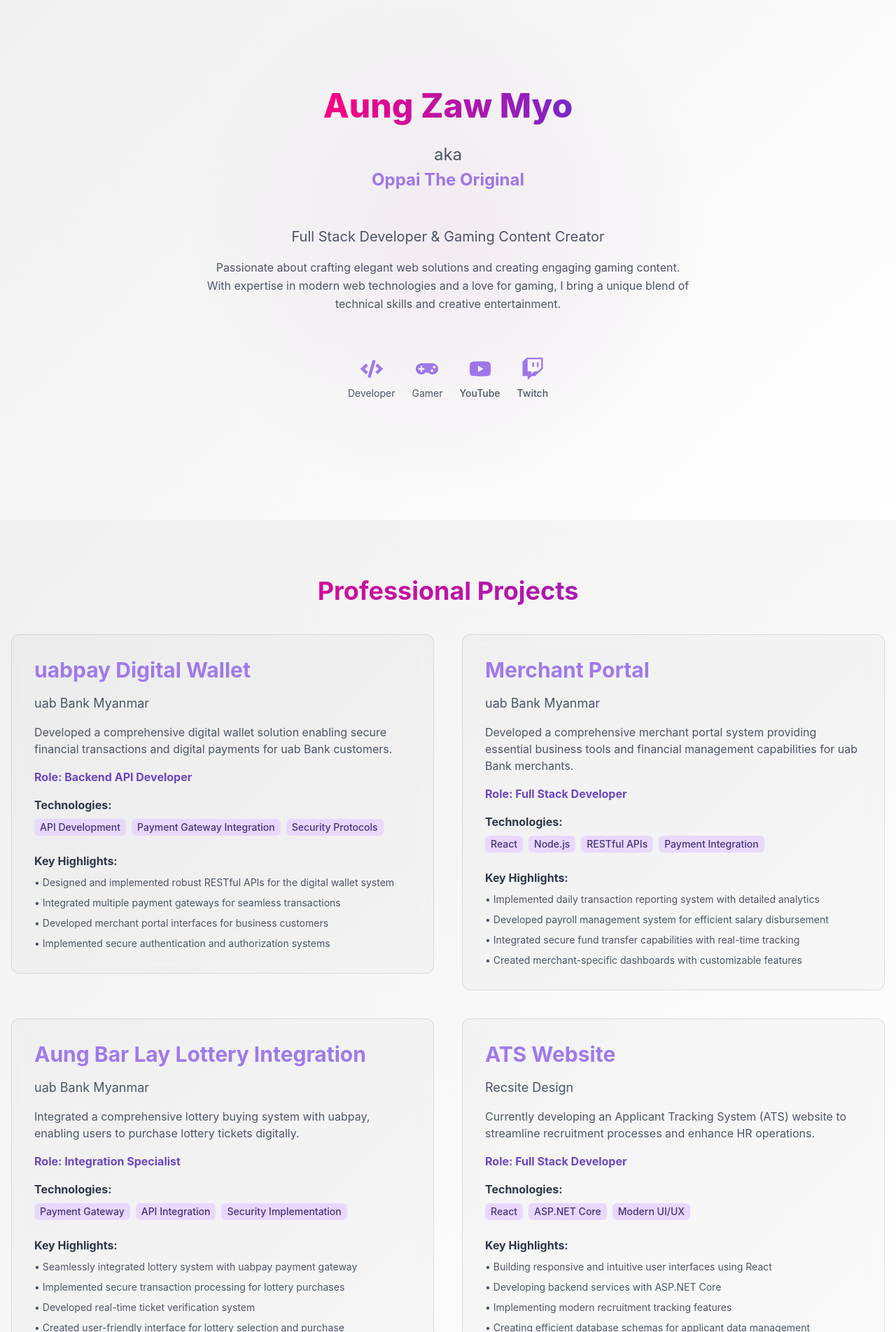
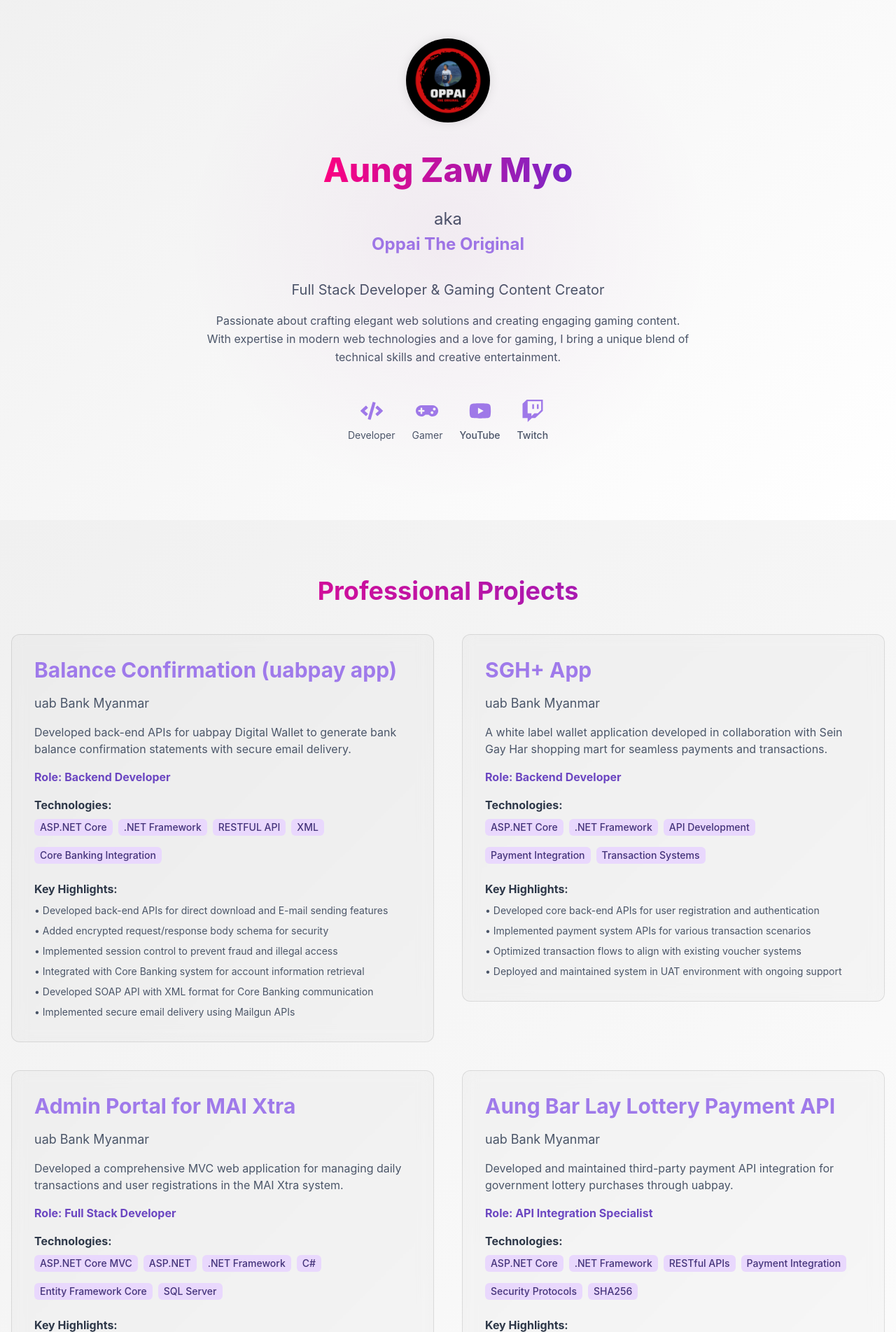
Before and after one commit to AungZawMyo97/new_portfolio, a React (Vite) app: page / in a window 1280 px wide. Shown: the part 57-1960 px from the top of the page at 70% size. Built offline with nearby package versions, Linux system fonts and the light colour scheme.

Commit message:
added logo and projects

```diff
--- a/src/components/Hero.jsx
+++ b/src/components/Hero.jsx
@@ -1,6 +1,7 @@
 import { motion } from 'framer-motion';
-import { Box, Container, Heading, Text, VStack, HStack, Icon, useColorMode } from '@chakra-ui/react';
+import { Box, Container, Heading, Text, VStack, HStack, Icon, useColorMode, Image } from '@chakra-ui/react';
 import { FaTwitch, FaYoutube, FaCode, FaGamepad } from 'react-icons/fa';
+import personalLogo from '../assets/personal_logo.png';
 
 const Hero = () => {
   const { colorMode } = useColorMode();
@@ -31,7 +32,42 @@
       overflow="hidden"
     >
       <Container maxW="container.lg" px={4} textAlign="center">
-        <VStack spacing={12} align="center" textAlign="center">
+        <VStack spacing={8} align="center" textAlign="center">
+          <motion.div
+            initial={{ scale: 0, rotate: -180 }}
+            animate={{
+              scale: 1,
+              rotate: 0,
+              y: [0, -10, 0]
+            }}
+            transition={{
+              duration: 1,
+              type: "spring",
+              stiffness: 260,
+              damping: 20,
+              y: {
+                duration: 2,
+                repeat: Infinity,
+                ease: "easeInOut"
+              }
+            }}
+          >
+            <Image
+              src={personalLogo}
+              alt="Personal Logo"
+              width="120px"
+              height="120px"
+              objectFit="contain"
+              borderRadius="full"
+              boxShadow={colorMode === 'dark' ? '0 0 15px rgba(255, 255, 255, 0.2)' : '0 0 15px rgba(0, 0, 0, 0.1)'}
+              filter={colorMode === 'dark' ? 'brightness(1)' : 'brightness(0.9)'}
+              transition="all 0.3s ease-in-out"
+              _hover={{
+                transform: 'scale(1.05)',
+                boxShadow: colorMode === 'dark' ? '0 0 20px rgba(255, 255, 255, 0.3)' : '0 0 20px rgba(0, 0, 0, 0.15)'
+              }}
+            />
+          </motion.div>
           <motion.div
             initial={{ y: 50, opacity: 0 }}
             animate={{ y: 0, opacity: 1 }}
--- a/src/components/Projects.jsx
+++ b/src/components/Projects.jsx
@@ -5,55 +5,87 @@
   const { colorMode } = useColorMode();
   const projects = [
     {
-      title: 'uabpay Digital Wallet',
+      title: 'Balance Confirmation (uabpay app)',
       company: 'uab Bank Myanmar',
-      description: 'Developed a comprehensive digital wallet solution enabling secure financial transactions and digital payments for uab Bank customers.',
-      role: 'Backend API Developer',
-      technologies: ['API Development', 'Payment Gateway Integration', 'Security Protocols'],
+      description: 'Developed back-end APIs for uabpay Digital Wallet to generate bank balance confirmation statements with secure email delivery.',
+      role: 'Backend Developer',
+      technologies: ['ASP.NET Core', '.NET Framework', 'RESTFUL API', 'XML', 'Core Banking Integration'],
       highlights: [
-        'Designed and implemented robust RESTful APIs for the digital wallet system',
-        'Integrated multiple payment gateways for seamless transactions',
-        'Developed merchant portal interfaces for business customers',
-        'Implemented secure authentication and authorization systems'
+        'Developed back-end APIs for direct download and E-mail sending features',
+        'Added encrypted request/response body schema for security',
+        'Implemented session control to prevent fraud and illegal access',
+        'Integrated with Core Banking system for account information retrieval',
+        'Developed SOAP API with XML format for Core Banking communication',
+        'Implemented secure email delivery using Mailgun APIs'
       ]
     },
     {
-      title: 'Merchant Portal',
+      title: 'SGH+ App',
       company: 'uab Bank Myanmar',
-      description: 'Developed a comprehensive merchant portal system providing essential business tools and financial management capabilities for uab Bank merchants.',
-      role: 'Full Stack Developer',
-      technologies: ['React', 'Node.js', 'RESTful APIs', 'Payment Integration'],
+      description: 'A white label wallet application developed in collaboration with Sein Gay Har shopping mart for seamless payments and transactions.',
+      role: 'Backend Developer',
+      technologies: ['ASP.NET Core', '.NET Framework', 'API Development', 'Payment Integration', 'Transaction Systems'],
       highlights: [
-        'Implemented daily transaction reporting system with detailed analytics',
-        'Developed payroll management system for efficient salary disbursement',
-        'Integrated secure fund transfer capabilities with real-time tracking',
-        'Created merchant-specific dashboards with customizable features'
+        'Developed core back-end APIs for user registration and authentication',
+        'Implemented payment system APIs for various transaction scenarios',
+        'Optimized transaction flows to align with existing voucher systems',
+        'Deployed and maintained system in UAT environment with ongoing support'
       ]
     },
     {
-      title: 'Aung Bar Lay Lottery Integration',
+      title: 'Admin Portal for MAI Xtra',
       company: 'uab Bank Myanmar',
-      description: 'Integrated a comprehensive lottery buying system with uabpay, enabling users to purchase lottery tickets digitally.',
-      role: 'Integration Specialist',
-      technologies: ['Payment Gateway', 'API Integration', 'Security Implementation'],
+      description: 'Developed a comprehensive MVC web application for managing daily transactions and user registrations in the MAI Xtra system.',
+      role: 'Full Stack Developer',
+      technologies: ['ASP.NET Core MVC', 'ASP.NET', '.NET Framework', 'C#', 'Entity Framework Core', 'SQL Server'],
       highlights: [
-        'Seamlessly integrated lottery system with uabpay payment gateway',
-        'Implemented secure transaction processing for lottery purchases',
-        'Developed real-time ticket verification system',
-        'Created user-friendly interface for lottery selection and purchase'
+        'Designed and implemented intuitive admin interface for transaction monitoring',
+        'Created efficient database schema ensuring scalability and maintainability',
+        'Implemented clean MVC architecture with modular design patterns',
+        'Developed CRUD operations for entity management',
+        'Integrated role-based access control for secure feature access'
       ]
     },
     {
-      title: 'ATS Website',
-      company: 'Recsite Design',
-      description: 'Currently developing an Applicant Tracking System (ATS) website to streamline recruitment processes and enhance HR operations.',
-      role: 'Full Stack Developer',
-      technologies: ['React', 'ASP.NET Core', 'Modern UI/UX'],
+      title: 'Aung Bar Lay Lottery Payment API',
+      company: 'uab Bank Myanmar',
+      description: 'Developed and maintained third-party payment API integration for government lottery purchases through uabpay.',
+      role: 'API Integration Specialist',
+      technologies: ['ASP.NET Core', '.NET Framework', 'RESTful APIs', 'Payment Integration', 'Security Protocols', 'SHA256'],
       highlights: [
-        'Building responsive and intuitive user interfaces using React',
-        'Developing backend services with ASP.NET Core',
-        'Implementing modern recruitment tracking features',
-        'Creating efficient database schemas for applicant data management'
+        'Integrated third-party payment API for secure lottery purchases',
+        'Implemented mobile app endpoints for payment processing',
+        'Ensured compliance with security standards for sensitive data',
+        'Implemented secure hash calculations using SHA256',
+        'Created comprehensive API documentation and guidelines'
+      ]
+    },
+    {
+      title: 'uabpay Merchant Portal',
+      company: 'uab Bank Myanmar',
+      description: 'Led the development of a comprehensive merchant portal web application for digital wallet payment services.',
+      role: 'Lead Developer',
+      technologies: ['ASP.NET Core MVC', 'ASP.NET', '.NET Framework', 'Web Development', 'Payment Systems', 'User Management', 'Security'],
+      highlights: [
+        'Developed core features including transaction monitoring and fund transfers',
+        'Implemented secure authentication and authorization systems',
+        'Created APIs for transaction processing and balance checking',
+        'Developed automated payroll system for merchant employees',
+        'Implemented user management with role-based access control'
+      ]
+    },
+    {
+      title: 'uabpay WinGold Campaign APIs',
+      company: 'uab Bank Myanmar',
+      description: 'Led the development of campaign APIs to drive user engagement and growth within the wallet system platform.',
+      role: 'Lead API Developer',
+      technologies: ['ASP.NET Core', '.NET Framework', 'RESTful APIs', 'User Engagement', 'Points System', 'Campaign Management'],
+      highlights: [
+        'Designed APIs for campaign functionality and point calculations',
+        'Implemented secure authentication for campaign data access',
+        'Developed algorithms for friend invitation point system',
+        'Created APIs for leaderboard and winner display',
+        'Successfully increased user registrations through campaign implementation'
       ]
     }
   ];
```
Also changed, not shown: src/assets/personal_logo.png (added).
